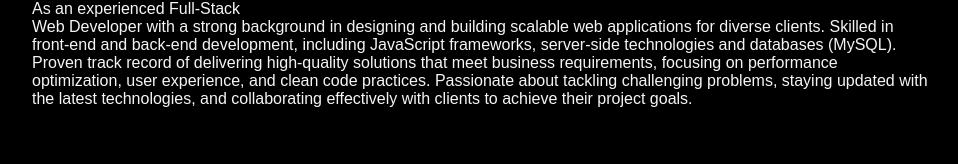
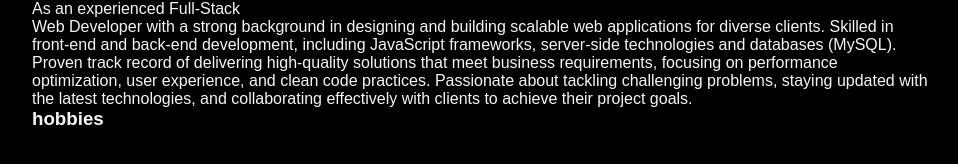
Before and after one commit to vasibaa/portfolio, a plain HTML site: page index.html in a window 1280 px wide. Shown: the part 1548-1712 px from the top of the page, without its empty margins (160-1118 px from the left). Drawn offline with Linux system fonts and the light colour scheme.

Commit message:
a heading added

```diff
--- a/index.html
+++ b/index.html
@@ -38,7 +38,7 @@
                        <p class="choco">As an experienced Full-Stack<br> Web Developer with a strong background in designing and building scalable web applications for diverse clients. Skilled in front-end and back-end development, including JavaScript frameworks, server-side technologies and databases (MySQL). Proven track record of delivering high-quality solutions that meet business requirements, focusing on performance optimization, user experience, and clean code practices.
 
                         Passionate about tackling challenging problems, staying updated with the latest technologies, and collaborating effectively with clients to achieve their project goals.
-
+                       <h3>hobbies</h3>
 
 
 
```
